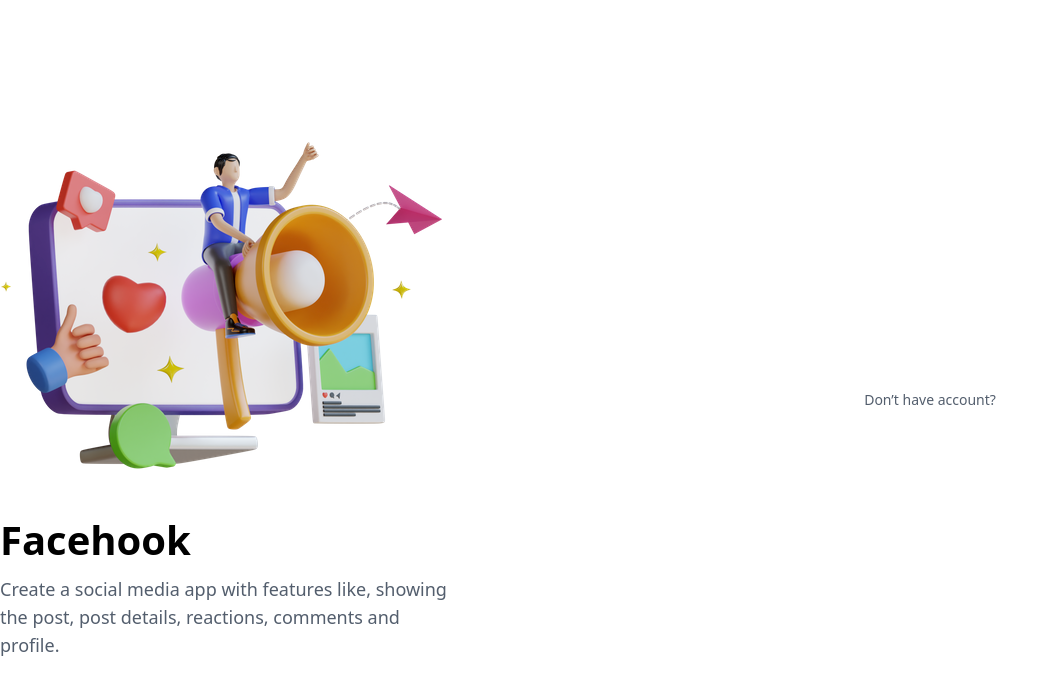
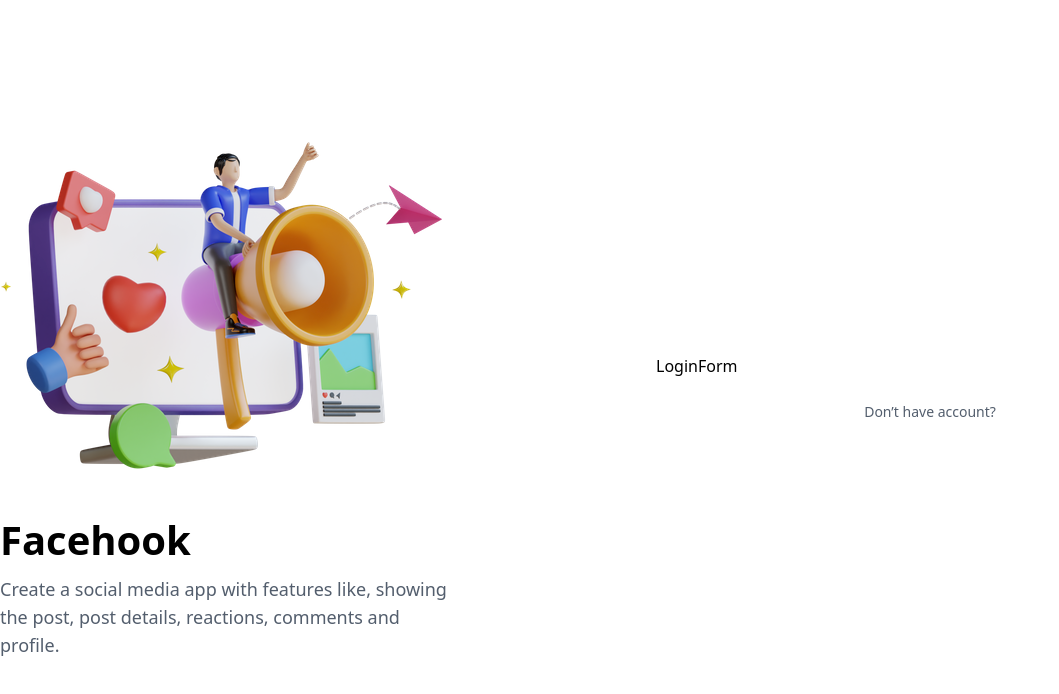
Before and after one commit to kaioumdev/FaceHook, a React (Vite) app: page /login in a window 1280 px wide. Shown: the top 694 px of the page, without its empty margins (0-1059 px from the left). Built offline with nearby package versions, Linux system fonts and the light colour scheme.

Commit message:
create Field components successfully

```diff
--- /dev/null
+++ b/src/components/common/Field.jsx
@@ -0,0 +1,9 @@
+import React from 'react'
+
+const Field = () => {
+    return (
+        <div>Field</div>
+    )
+}
+
+export default Field
--- a/src/pages/LoginPage.jsx
+++ b/src/pages/LoginPage.jsx
@@ -1,5 +1,6 @@
 import { Link } from "react-router-dom";
 import AuthIllustration from "../assets/images/auth_illustration.png";
+import LoginForm from "../components/auth/LoginForm";
 
 const LoginPage = () => {
     return (
@@ -23,6 +24,7 @@
                         </div>
                     </div>
                     <div className="card">
+                        <LoginForm></LoginForm>
                         {/* <form className="border-b border-[#3F3F3F] pb-10 lg:pb-[60px]">
                             <div className="form-control">
                                 <label className="auth-label" for="email">Email</label>
```
